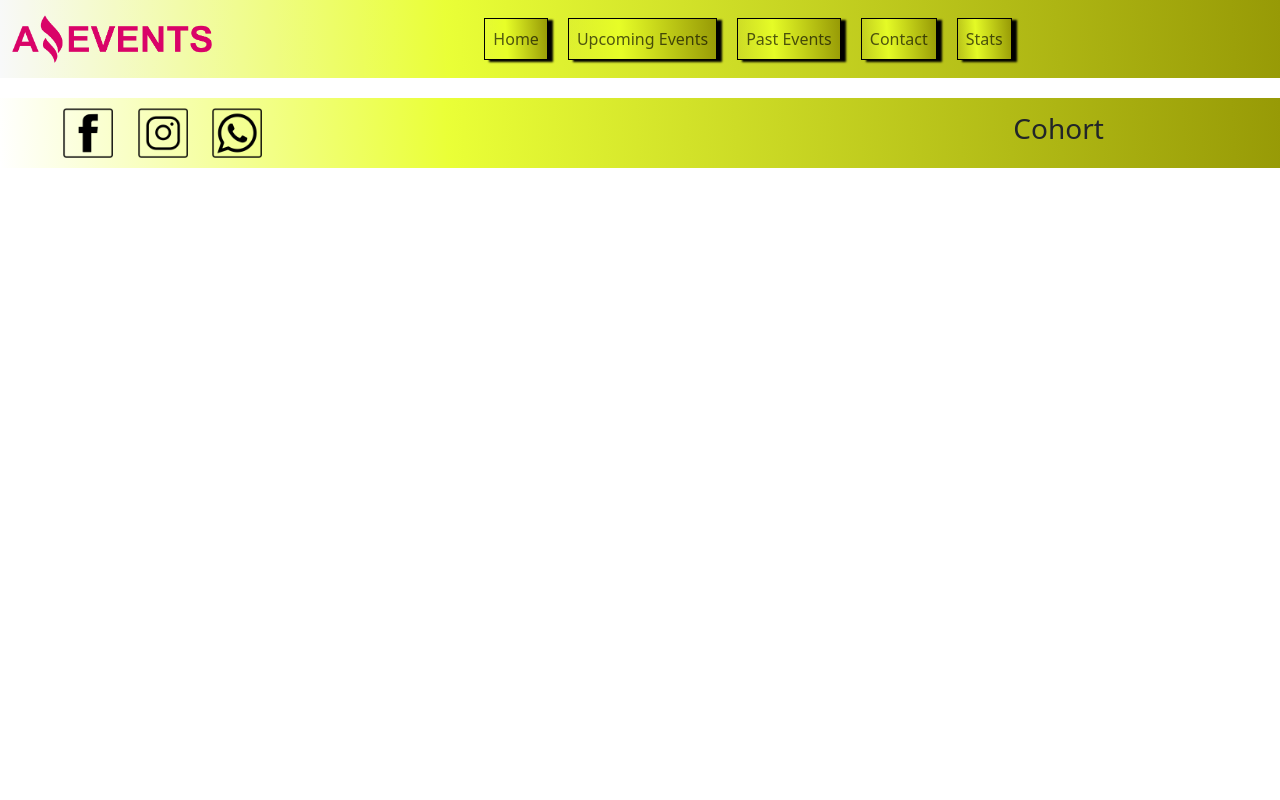
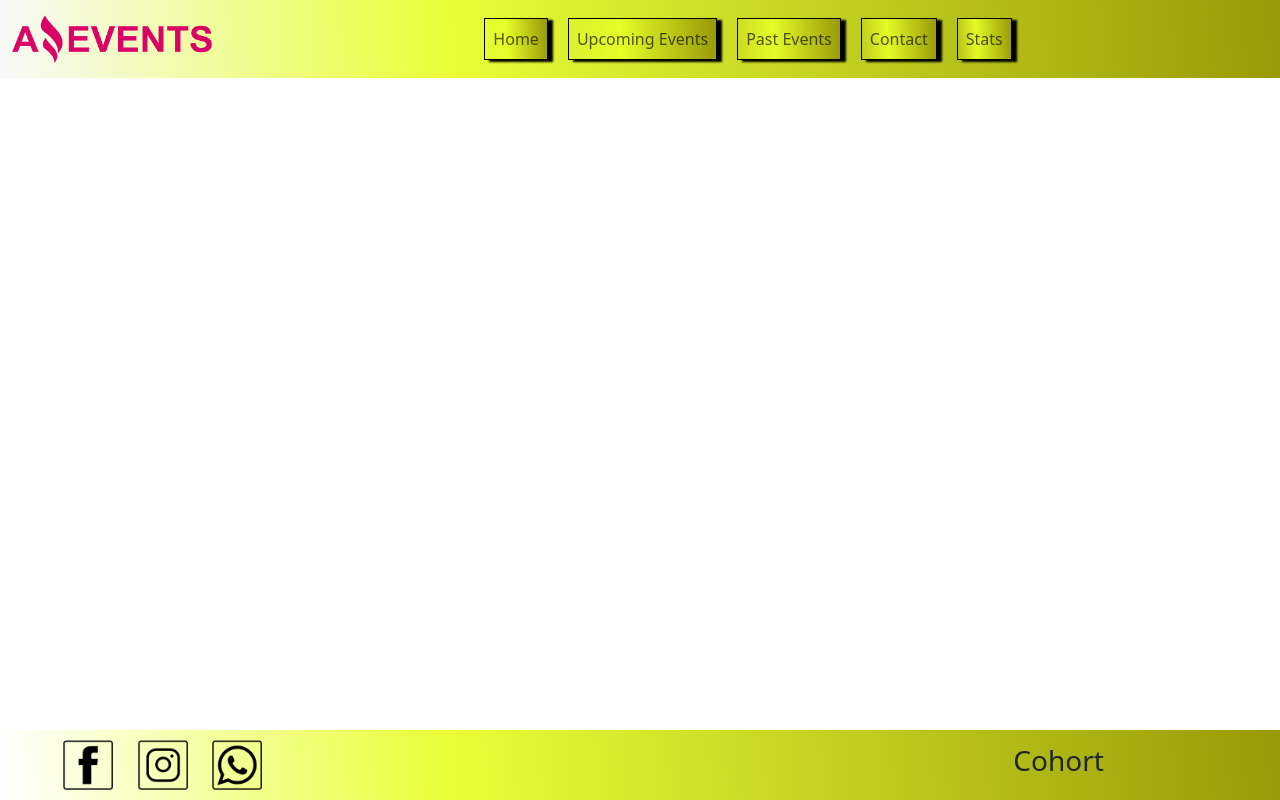
Before and after one commit to nachom19/AmazingEvents, a plain HTML site: page event.html in a window 1280 px wide. Drawn offline with nearby package versions, Linux system fonts and the light colour scheme.

Commit message:
task 3.3

```diff
--- a/assets/css/style.css
+++ b/assets/css/style.css
@@ -115,6 +115,18 @@ td{
     margin-top: 100px !important;
 }
 
+body{
+    min-height: 100vh;
+    display: flex;
+    flex-direction: column;
+}
+
+footer{
+    margin-top: auto;
+    bottom: 0;
+    width: 100%;
+}
+
 @media only screen and (min-width: 1000px) {
     #navbarNav{
         display: flex;
```
